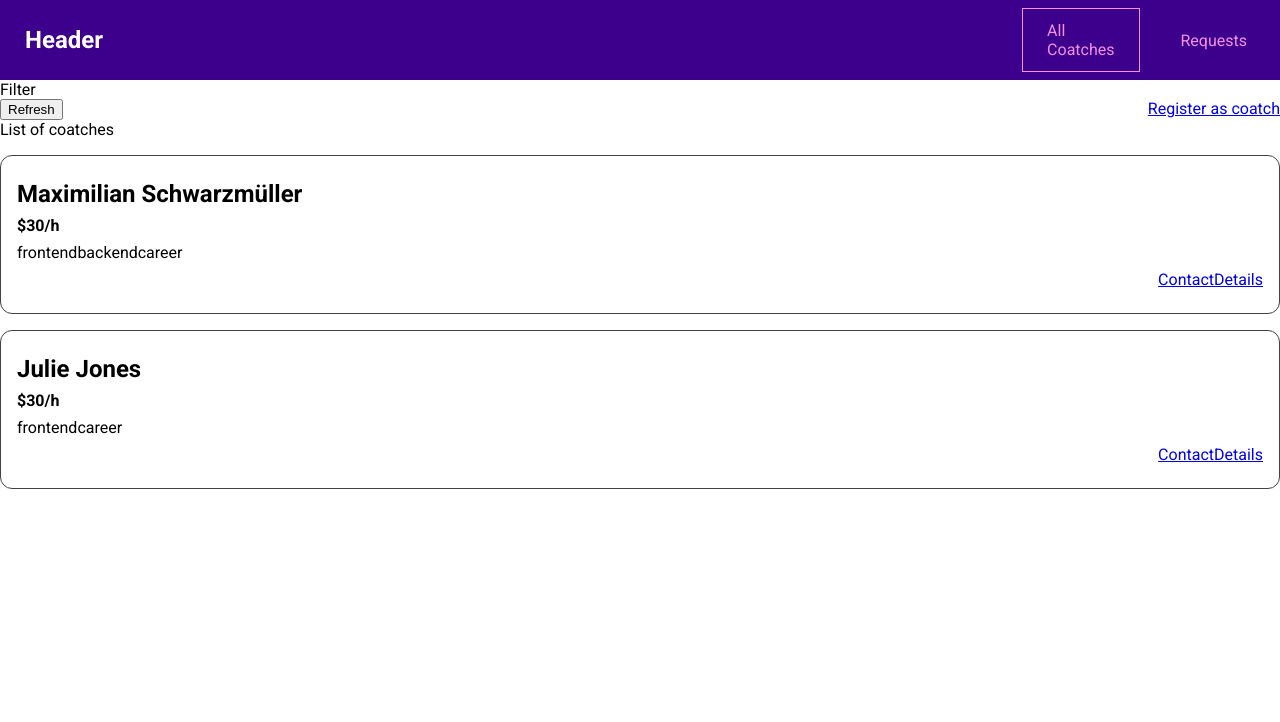
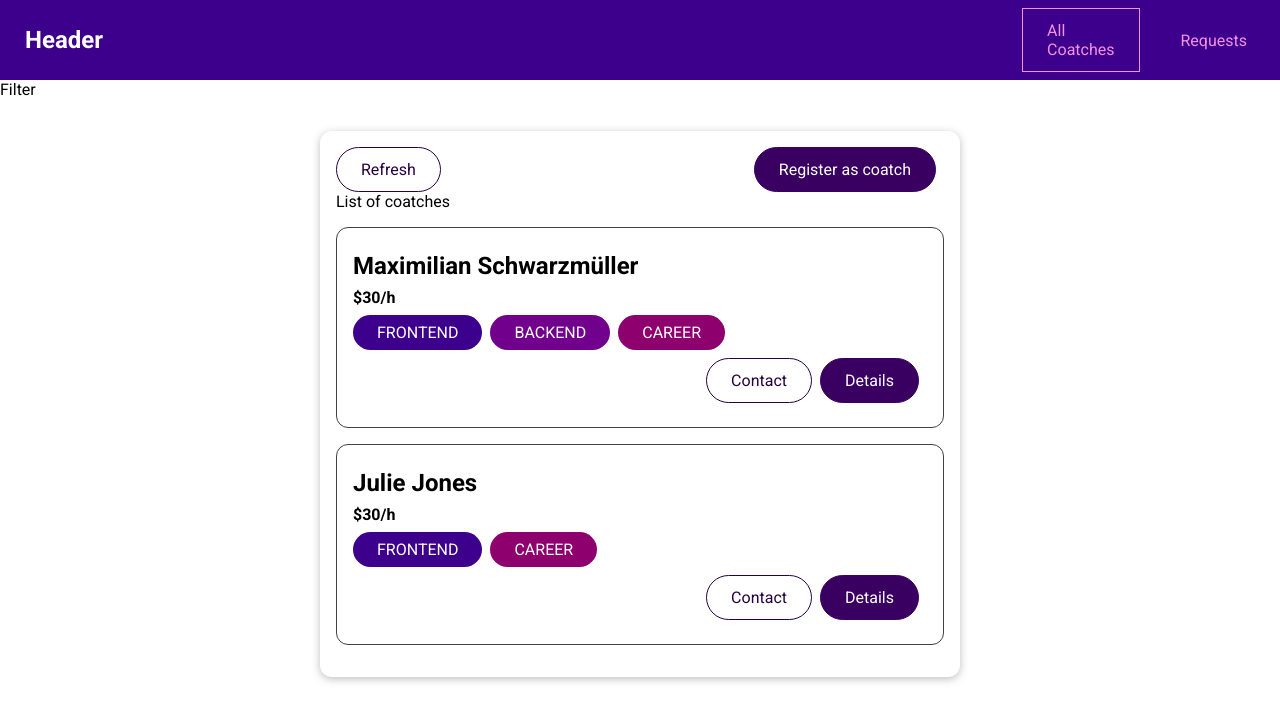
Before and after one commit to mattPiratt/vue3-demo-app, a Vue app: page /coatches in a window 1280 px wide. Shown: the top 722 px of the page. Built offline with nearby package versions, Linux system fonts and the light colour scheme.

Commit message:
- implemented few base componenets

```diff
--- a/src/components/coatches/Item.vue
+++ b/src/components/coatches/Item.vue
@@ -2,16 +2,22 @@
   <li>
     <h3>{{ fullName }}</h3>
     <h4>${{ hourlyRate }}/h</h4>
-    <div>
-      <span v-for="area in areas" :key="area.id">{{ area }}</span>
-      <div class="actions">
-        <router-link :to="{ name: 'CoatchContact', params: { id: id } }"
-          >Contact</router-link
-        >
-        <router-link :to="{ name: 'coachDetail', params: { id: id } }"
-          >Details</router-link
-        >
-      </div>
+    <base-badge
+      v-for="area in areas"
+      :key="area"
+      :title="area"
+      :styleMode="area"
+    ></base-badge>
+    <div class="actions">
+      <base-button
+        link
+        styleMode="outline"
+        :to="{ name: 'CoatchContact', params: { id: id } }"
+        >Contact</base-button
+      >
+      <base-button link :to="{ name: 'coachDetail', params: { id: id } }"
+        >Details</base-button
+      >
     </div>
   </li>
 </template>
--- /dev/null
+++ b/src/components/ui/BaseBadge.vue
@@ -0,0 +1,53 @@
+<template>
+  <span :class="styleMode" class="badge">
+    {{ text }}
+  </span>
+</template>
+
+<script>
+export default {
+  props: {
+    styleMode: {
+      type: String,
+      required: false,
+      default: null,
+    },
+    title: {
+      type: String,
+      required: true,
+      default: '',
+    },
+  },
+  computed: {
+    text() {
+      return this.title.toUpperCase();
+    },
+  },
+};
+</script>
+
+<style scoped>
+.badge {
+  background-color: #ccc;
+  color: #252525;
+  border-radius: 30px;
+  padding: 0.5rem 1.5rem;
+  display: inline-block;
+  margin-right: 0.5rem;
+}
+
+.frontend {
+  background-color: #3d008d;
+  color: white;
+}
+
+.backend {
+  background-color: #71008d;
+  color: white;
+}
+
+.career {
+  background-color: #8d006e;
+  color: white;
+}
+</style>
--- /dev/null
+++ b/src/components/ui/BaseButton.vue
@@ -0,0 +1,73 @@
+<template>
+  <button v-if="!link" :class="styleMode">
+    <slot></slot>
+  </button>
+  <router-link v-else :to="to" :class="styleMode">
+    <slot></slot>
+  </router-link>
+</template>
+
+<script>
+export default {
+  props: {
+    styleMode: {
+      type: String,
+      required: false,
+      default: null,
+    },
+    link: {
+      type: Boolean,
+      required: false,
+      default: false,
+    },
+    to: {
+      type: Object,
+      required: false,
+      default: () => {},
+    },
+  },
+};
+</script>
+
+<style scoped>
+button,
+a {
+  text-decoration: none;
+  padding: 0.75rem 1.5rem;
+  font: inherit;
+  background-color: #3a0061;
+  border: 1px solid #3a0061;
+  color: white;
+  cursor: pointer;
+  border-radius: 30px;
+  margin-right: 0.5rem;
+  display: inline-block;
+}
+
+a:hover,
+a:active,
+button:hover,
+button:active {
+  background-color: #270041;
+  border-color: #270041;
+}
+
+.flat {
+  background-color: transparent;
+  color: #3a0061;
+  border: none;
+}
+
+.outline {
+  background-color: transparent;
+  border-color: #270041;
+  color: #270041;
+}
+
+.flat:hover,
+.flat:active,
+.outline:hover,
+.outline:active {
+  background-color: #edd2ff;
+}
+</style>
--- /dev/null
+++ b/src/components/ui/BaseCard.vue
@@ -0,0 +1,15 @@
+<template>
+  <div class="card">
+    <slot></slot>
+  </div>
+</template>
+
+<style scoped>
+.card {
+  border-radius: 12px;
+  box-shadow: 0 2px 8px rgba(0, 0, 0, 0.26);
+  padding: 1rem;
+  margin: 2rem auto;
+  max-width: 40rem;
+}
+</style>
--- a/src/pages/coatches/List.vue
+++ b/src/pages/coatches/List.vue
@@ -1,9 +1,12 @@
 <template>
   <section>Filter</section>
   <section>
+    <base-card>
       <div class="controls">
-      <button>Refresh</button>
-      <router-link :to="{ name: 'register' }">Register as coatch</router-link>
+        <base-button styleMode="outline">Refresh</base-button>
+        <base-button link :to="{ name: 'register' }"
+          >Register as coatch</base-button
+        >
       </div>
       <ul v-if="hasCoatches">
         List of coatches
@@ -14,6 +17,7 @@
         ></CoatchItem>
       </ul>
       <p v-else>No coaches found.</p>
+    </base-card>
   </section>
 </template>
 
```
Lines whose indentation alone changed are shown as unchanged.
